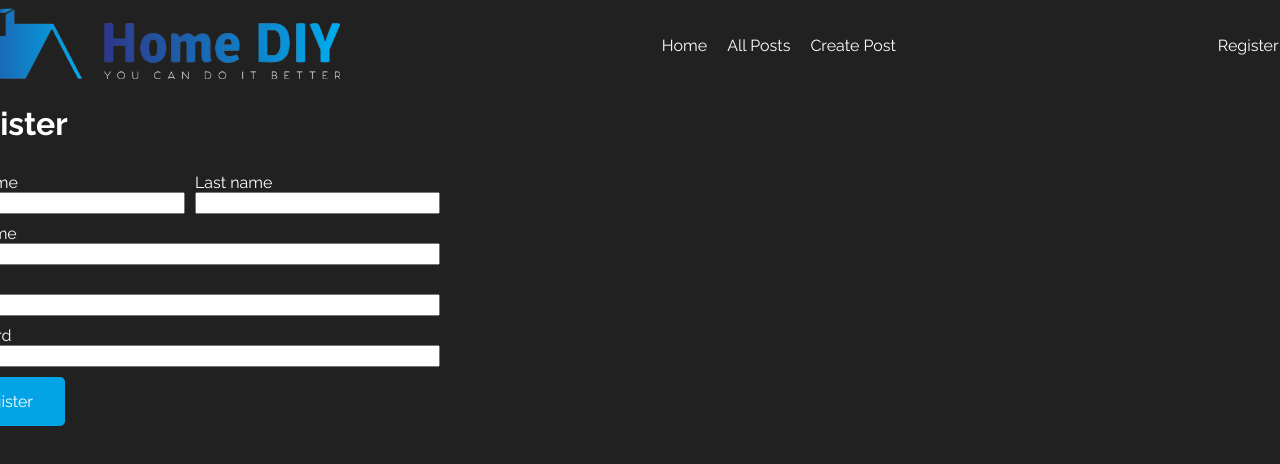
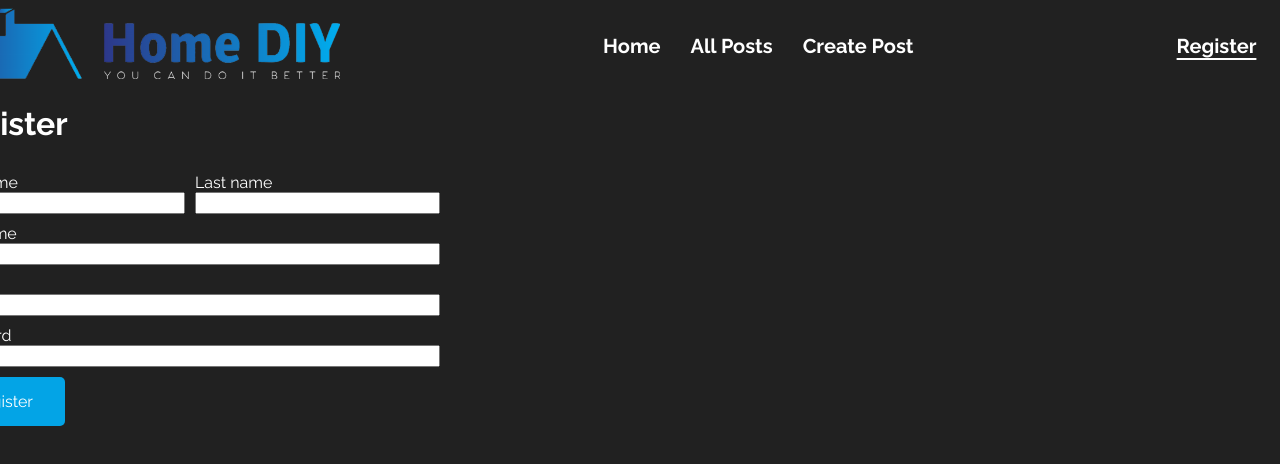
Before and after one commit to A58-JS-Team-07/web-project-2, a React (Vite) app: page /register in a window 1280 px wide. Shown: the top 464 px of the page. Built offline with nearby package versions, Linux system fonts and the light colour scheme.

Commit message:
Added logic for admin/non-admin user in the profile dropdown | Some minor header stylizations

```diff
--- a/src/App.jsx
+++ b/src/App.jsx
@@ -22,6 +22,7 @@ function App() {
     getUserData(appState.user.uid).then((snapshot) => {
       const userData = Object.values(snapshot.val())[0];
       setAppState({ ...appState, userData });
+      console.log(userData.isAdmin);
     });
   }, [appState.user]);
 
--- a/src/components/Header/Header.css
+++ b/src/components/Header/Header.css
@@ -4,15 +4,35 @@
   justify-content: space-between;
 }
 
-.header__navigation, .header__login-profile {
+.header a {
+  color: #fff;
+  text-decoration: none;
+}
+
+.header a.active {
+  text-decoration: underline;
+  text-underline-offset: 5px;
+}
+
+.header__navigation, .header__login-profile, .header__login-profile--login {
   display: flex;
   flex-direction: row;
   align-items: center;
-  gap: 20px;
+  gap: 30px;
 }
 
-.header a {
-  color: #fff;
-  text-decoration: none;
+.header__navigation a, .header__login-profile--login a{
+  font-size: 20px;
+  font-weight: 700;
+}
 
+.header__login-profile--profile {
+  display: flex;
+  flex-direction: column;
+  gap: 0;
+  align-items: center;
 }
+
+.header__login-profile--profile span {
+  font-size: 14px;
+}
--- a/src/components/Header/Header.jsx
+++ b/src/components/Header/Header.jsx
@@ -8,7 +8,7 @@ import ProfileDropdown from "./Profile/ProfileDropdown.jsx";
 function Header() {
   //TODO: Context for logged and non-logged user
 
-  const { user, setAppState } = useContext(AppContext);
+  const { user, userData } = useContext(AppContext);
 
   const [openProfileDropdown, setOpenProfileDropdown] = useState(false);
 
@@ -30,17 +30,18 @@ function Header() {
       </div>
       <div className="header__login-profile">
         {user ? (
-          <>
+          <div className="header__login-profile--profile">
             <ProfileAvatar
               onClick={() => setOpenProfileDropdown((prev) => !prev)}
             />
+            <span>Hi, {userData?.firstName}</span>
             {openProfileDropdown && <ProfileDropdown />}
-          </>
+          </div>
         ) : (
-          <>
+          <div className="header__login-profile--login">
             <NavLink to="/register">Register</NavLink>
             <NavLink to="/login">Login</NavLink>
-          </>
+          </div>
         )}
       </div>
     </header>
--- a/src/components/Header/Profile/ProfileAvatar.css
+++ b/src/components/Header/Profile/ProfileAvatar.css
@@ -0,0 +1,3 @@
+.profile__avatar img{
+  border-radius: 50%;
+}
--- a/src/components/Header/Profile/ProfileAvatar.jsx
+++ b/src/components/Header/Profile/ProfileAvatar.jsx
@@ -10,7 +10,7 @@ function ProfileAvatar({ onClick }) {
         src={imgSrc}
         alt="User Avatar"
         className="profile__avatar__image"
-        width="50px"
+        width="40px"
       />
     </div>
   );
--- a/src/components/Header/Profile/ProfileDropdown.css
+++ b/src/components/Header/Profile/ProfileDropdown.css
@@ -11,7 +11,7 @@
   content:'';
   position: absolute;
   top: -12px;
-  left: 15px;
+  left: 42%;
   width: 20px;
   height: 20px;
   transform: rotate(45deg);
--- a/src/components/Header/Profile/ProfileDropdown.jsx
+++ b/src/components/Header/Profile/ProfileDropdown.jsx
@@ -1,24 +1,28 @@
 import "./ProfileDropdown.css";
-import { NavLink, useRouteLoaderData } from "react-router-dom";
+import { NavLink } from "react-router-dom";
 import { useContext } from "react";
 import { AppContext } from "../../../context/AppContext.jsx";
+import { logoutUser } from "../../../services/auth.service.js";
 
 function ProfileDropdown() {
-  const { user, setAppState } = useContext(AppContext);
+  const { userData, setAppState } = useContext(AppContext);
+
+  const logout = async () => {
+    await logoutUser();
+    setAppState({ user: null, userData: null });
+  };
+
   //TODO: Context for logged and non-logged user
-  //TODO: Logout function
   //TODO: Admin user condition
 
   return (
     <div className="profile__dropdown">
       <ul>
         <li>{<NavLink to="/profile">Profile</NavLink>}</li>
-        {/*TODO: Add condition for admin user*/}
-        <li>{<NavLink to="/manage-users">Manage users</NavLink>}</li>
-        {/*TODO: Assign the logout function*/}
-        <li onClick={() => setAppState({ user: null, userData: null })}>
-          Logout
-        </li>
+        {userData?.isAdmin && (
+          <li>{<NavLink to="/manage-users">Manage users</NavLink>}</li>
+        )}
+        <li onClick={logout}>Logout</li>
       </ul>
     </div>
   );
--- a/src/services/users.service.js
+++ b/src/services/users.service.js
@@ -8,7 +8,7 @@ export const getUserByHandle = (handle) => {
 
 export const createUserHandle = (username, uid, email, firstName, lastName) => {
 
-  return set(ref(db, `users/${username}`), { username, uid, email, firstName, lastName, role: "regular", createdOn: new Date() })
+  return set(ref(db, `users/${username}`), { username, uid, email, firstName, lastName, isAdmin: false, createdOn: new Date() })
 };
 
 export const getUserData = (uid) => {
```
